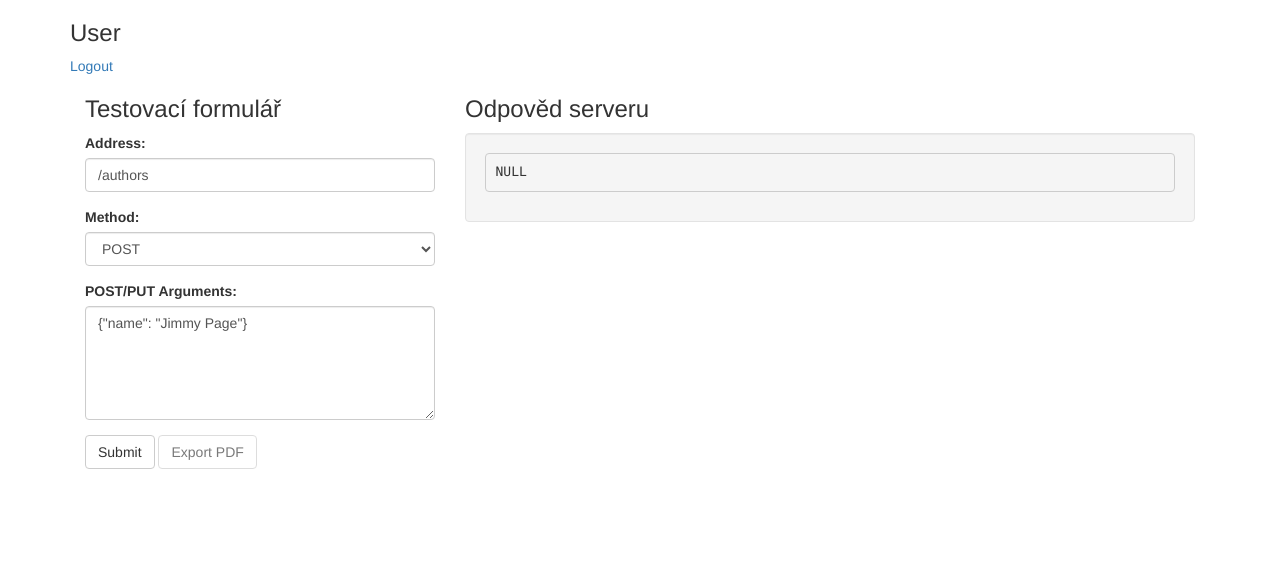
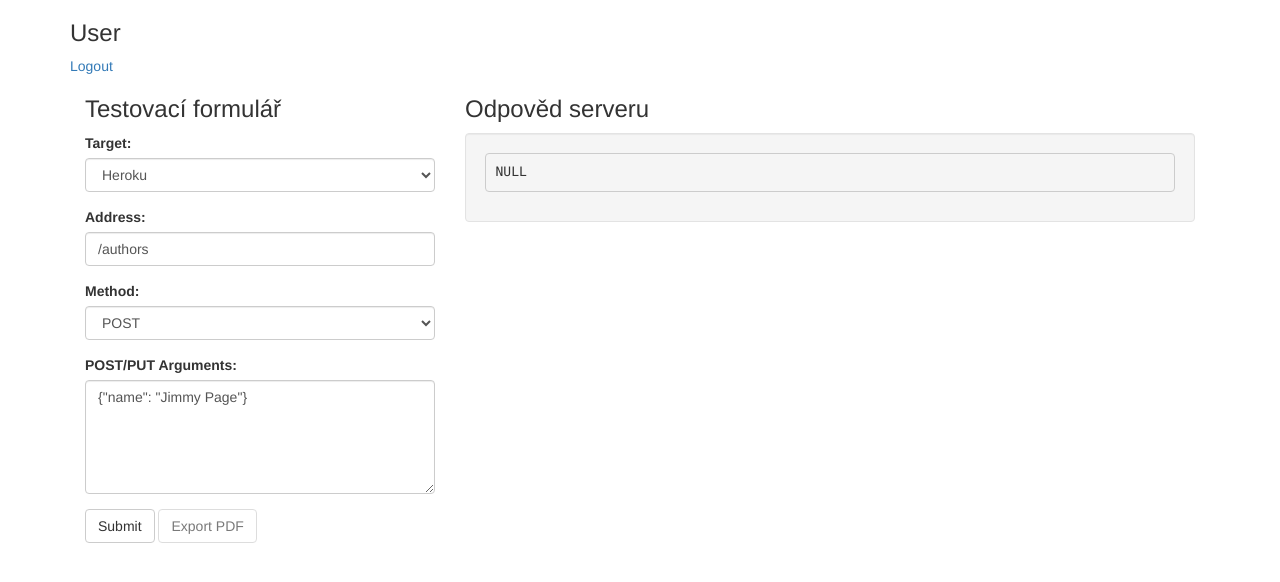
Before and after one commit to zpevnik/backend, a Python web app: template server/templates/test.html in a window 1280 px wide. Shown: the top 582 px of the page. Run offline with Jinja, Linux system fonts and the light colour scheme; the template is opened without the code that fills it, so the values that code supplies are empty; some libraries are stand-ins or nearby versions.

Commit message:
Update to API test template

```diff
--- a/server/templates/test.html
+++ b/server/templates/test.html
@@ -22,6 +22,14 @@
 
         <h3>Testovací formulář</h3>
         <form action="#" id="main-form">
+          <div class="form-group">
+            <label for="target">Target:</label>
+            <select name="target" class="form-control">
+              <option value="http://localhost:5010/api/v1">localhost</option>
+              <option value="http://zpevnik-test.herokuapp.com/api/v1" selected="selected">Heroku</option>
+            </select>
+          </div>
+
           <div class="form-group">
             <label for="address">Address:</label>
             <input name="address" type="text" class="form-control" id="address" value="/authors">
@@ -57,8 +65,6 @@
 </div> <!-- /container -->
 
 <script type="text/javascript">
-  var base_url = "http://localhost:5010/api/v1";
-
   $("select[name=method]").change(function () {
     var method = $("select[name=method]").val();
     switch(method) {
@@ -82,9 +88,11 @@
   $("#main-form").submit(function( event ) {
     event.preventDefault();
 
+    var base_url = $("select[name=target] option:selected").val();
     var method = $("select[name=method] option:selected").text();
     var address = $("input[name=address]").val();
     var args = $("textarea[name=args]").val();
+
 
     var url = base_url + address;
 
@@ -105,6 +113,7 @@
 
   $("#pdf-button").click(function( event ) {
     event.preventDefault();
+    var base_url = $("select[name=target] option:selected").val();
     var address = $("input[name=address]").val();
     var url = base_url + address;
 
```
Also changed, not shown: tests/logs.py (deleted, +0 -31 lines).
